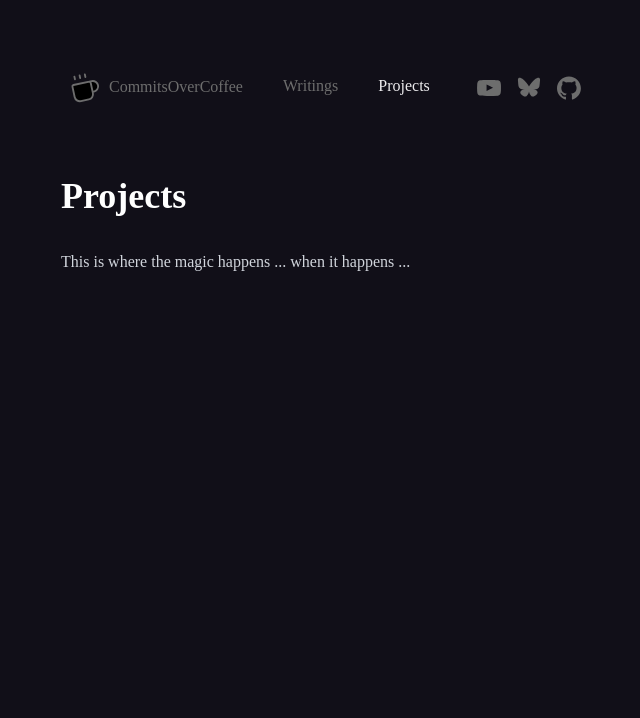
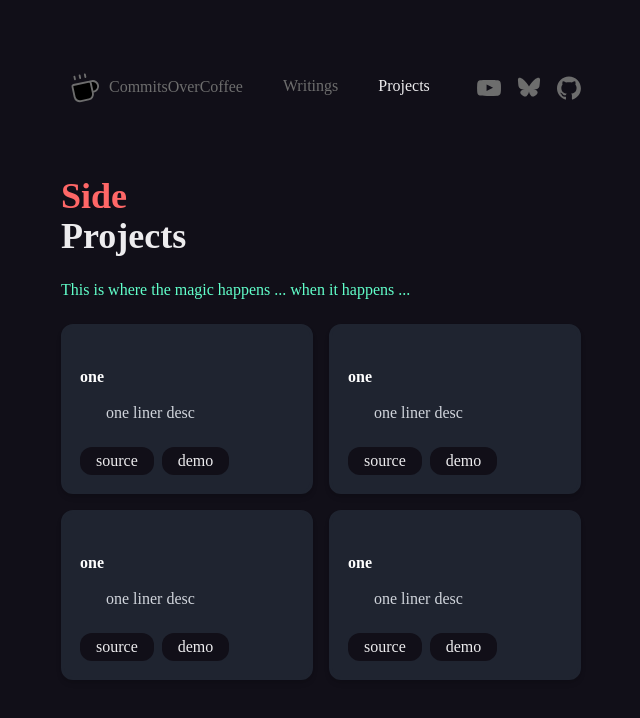
Before and after one commit to commitsovercoffee/markup-mansion, a SvelteKit app: page /projects in a window 1280 px wide. Shown: the top 718 px of the page, without its empty margins (319-959 px from the left). Built offline with nearby package versions, Linux system fonts and the light colour scheme.

Commit message:
adds projects page

```diff
--- a/src/lib/Nav.svelte
+++ b/src/lib/Nav.svelte
@@ -1,6 +1,8 @@
 <script>
+	import { page } from '$app/state';
+
 	import { theme, palette } from '$lib/theme.svelte';
-	import { page } from '$app/state';
+	const shades = palette[theme];
 
 	const items = [
 		{ link: '/', label: 'CommitsOverCoffee' },
@@ -17,12 +19,12 @@
 			<a
 				style:--normal-link={item.link == '/'
 					? page.url.pathname == item.link
-						? palette[theme].foreground
-						: palette[theme].desc
+						? shades.foreground
+						: shades.desc
 					: page.url.pathname.startsWith(item.link)
-						? palette[theme].foreground
-						: palette[theme].desc}
-				style:--hover-link={palette[theme].foreground}
+						? shades.foreground
+						: shades.desc}
+				style:--hover-link={shades.foreground}
 				class="group p-2 transition-colors duration-300"
 				href={item.link}
 			>
@@ -50,8 +52,8 @@
 		{/each}
 	</div>
 	<div
-		style:--normal-fill={palette[theme].desc}
-		style:--hover-fill={palette[theme].foreground}
+		style:--normal-fill={shades.desc}
+		style:--hover-fill={shades.foreground}
 		class="flex items-center justify-center gap-x-4"
 	>
 		<a
--- a/src/routes/projects/+page.svelte
+++ b/src/routes/projects/+page.svelte
@@ -1,3 +1,74 @@
-<h1>Projects</h1>
+<script>
+	import { palette, theme } from '$lib/theme.svelte';
+	const shades = palette[theme];
 
-<p>This is where the magic happens ... when it happens ...</p>
+	const projects = [
+		{ repo: 'one', desc: 'one liner desc', demo: true },
+		{ repo: 'one', desc: 'one liner desc', demo: true },
+		{ repo: 'one', desc: 'one liner desc', demo: true },
+		{ repo: 'one', desc: 'one liner desc', demo: true }
+	];
+</script>
+
+<article>
+	<h1 class="mb-0" style:color={shades.primary}>
+		Side <div style:color={shades.foreground}>Projects</div>
+	</h1>
+
+	<p style:color={shades.highlight}>This is where the magic happens ... when it happens ...</p>
+
+	<div class="grid grid-cols-1 gap-4 text-pretty break-words md:grid-cols-2">
+		{#each projects as project}
+			<div
+				class="project rounded-xl p-4 shadow-md"
+				style:background-color={shades.panel}
+				style:--normal-border={shades.panel}
+				style:--hover-border={shades.secondary}
+			>
+				<dl>
+					<dt class="font-bold">
+						{project.repo}
+					</dt>
+					<dd>{project.desc}</dd>
+				</dl>
+				<div class="flex flex-row gap-2">
+					<a
+						style:color={shades.foreground}
+						style:background-color={shades.background}
+						style:--hover-link={shades.primary}
+						class="rounded-xl px-4 no-underline"
+						href="https://github.com/commitsovercoffee/{project.repo}">source</a
+					>
+					{#if project.demo}
+						<a
+							style:color={shades.foreground}
+							style:background-color={shades.background}
+							style:--hover-link={shades.link}
+							class="rounded-xl px-4 no-underline"
+							href="https://{project.repo}.commitsovercoffee.com">demo</a
+						>
+					{/if}
+				</div>
+			</div>
+		{/each}
+	</div>
+</article>
+
+<style>
+	.project {
+		border: 3px solid var(--normal-border);
+		transition: border-color 1s ease;
+	}
+
+	.project:hover {
+		border: 3px solid var(--hover-border);
+	}
+
+	a {
+		transition: box-shadow 0.5s ease;
+	}
+
+	a:hover {
+		box-shadow: var(--hover-link) 0px 7px 29px 0px;
+	}
+</style>
```
